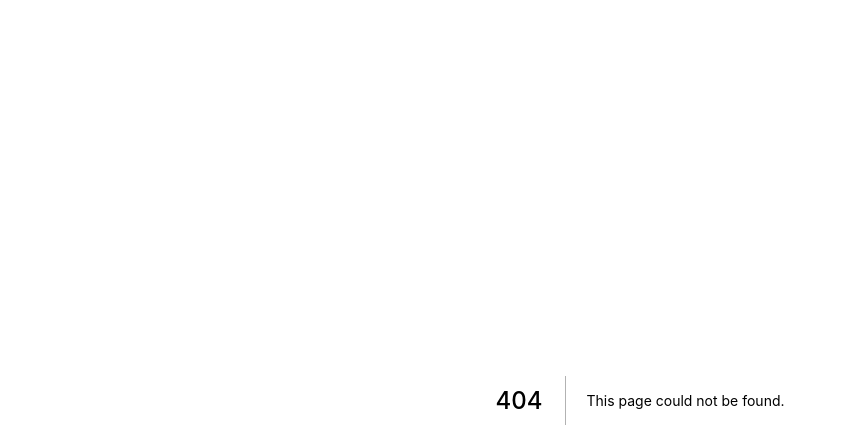
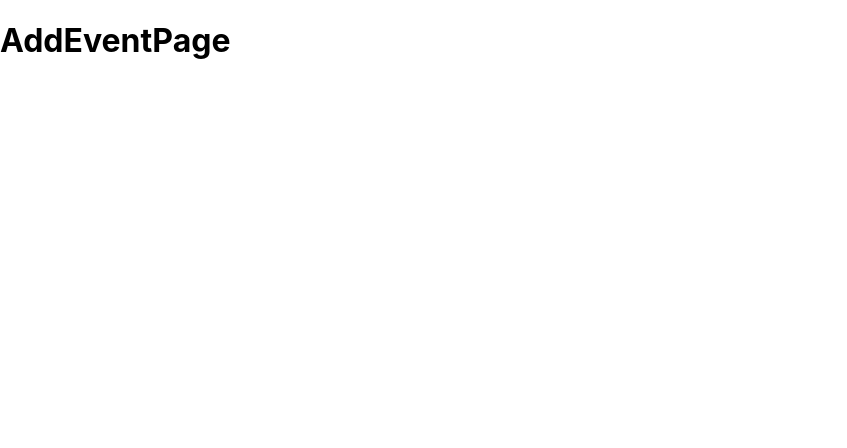
Before and after one commit to RogerWaldron/events-app, a Next.js app: page /events/add in a window 1280 px wide. Before the commit this address had no page. Shown: the top 448 px of the page, without its empty margins (0-847 px from the left). Built offline with nearby package versions, Linux system fonts and the light colour scheme.

Commit message:
feat: :sparkles: Stubbed out for Event routes
pages to see all events, add event, see event by id

```diff
--- /dev/null
+++ b/pages/events/[id].tsx
@@ -0,0 +1,5 @@
+export default function EventPage() {
+  return (
+    <div><h1>A Event Page</h1></div>
+  )
+}
--- /dev/null
+++ b/pages/events/add.tsx
@@ -0,0 +1,5 @@
+export default function AddEventPage() {
+  return (
+    <div><h1>AddEventPage</h1></div>
+  )
+}
--- /dev/null
+++ b/pages/events/index.tsx
@@ -0,0 +1,5 @@
+export default function EventsPage() {
+  return (
+    <div><h1>My Events</h1></div>
+  )
+}
```
